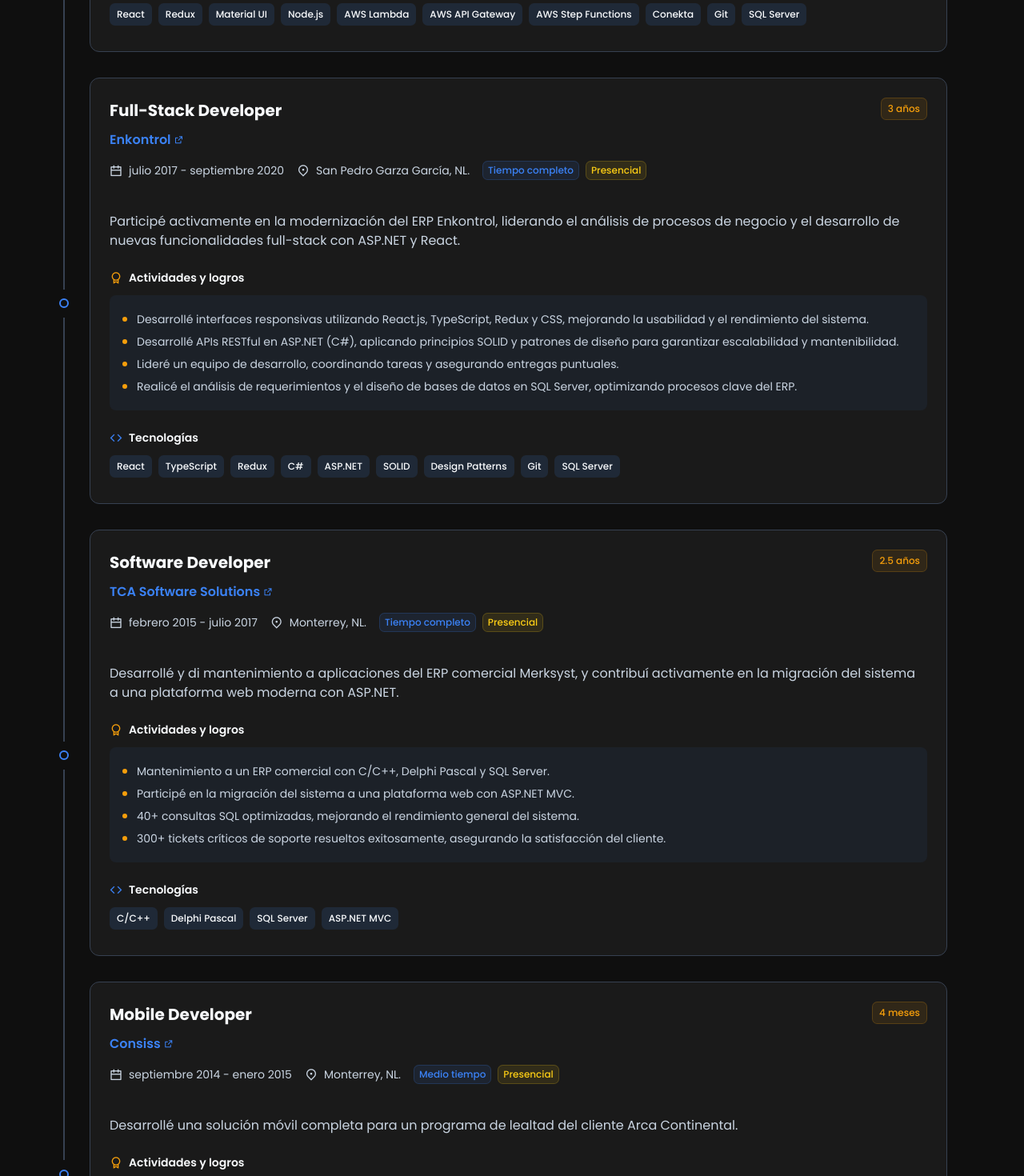
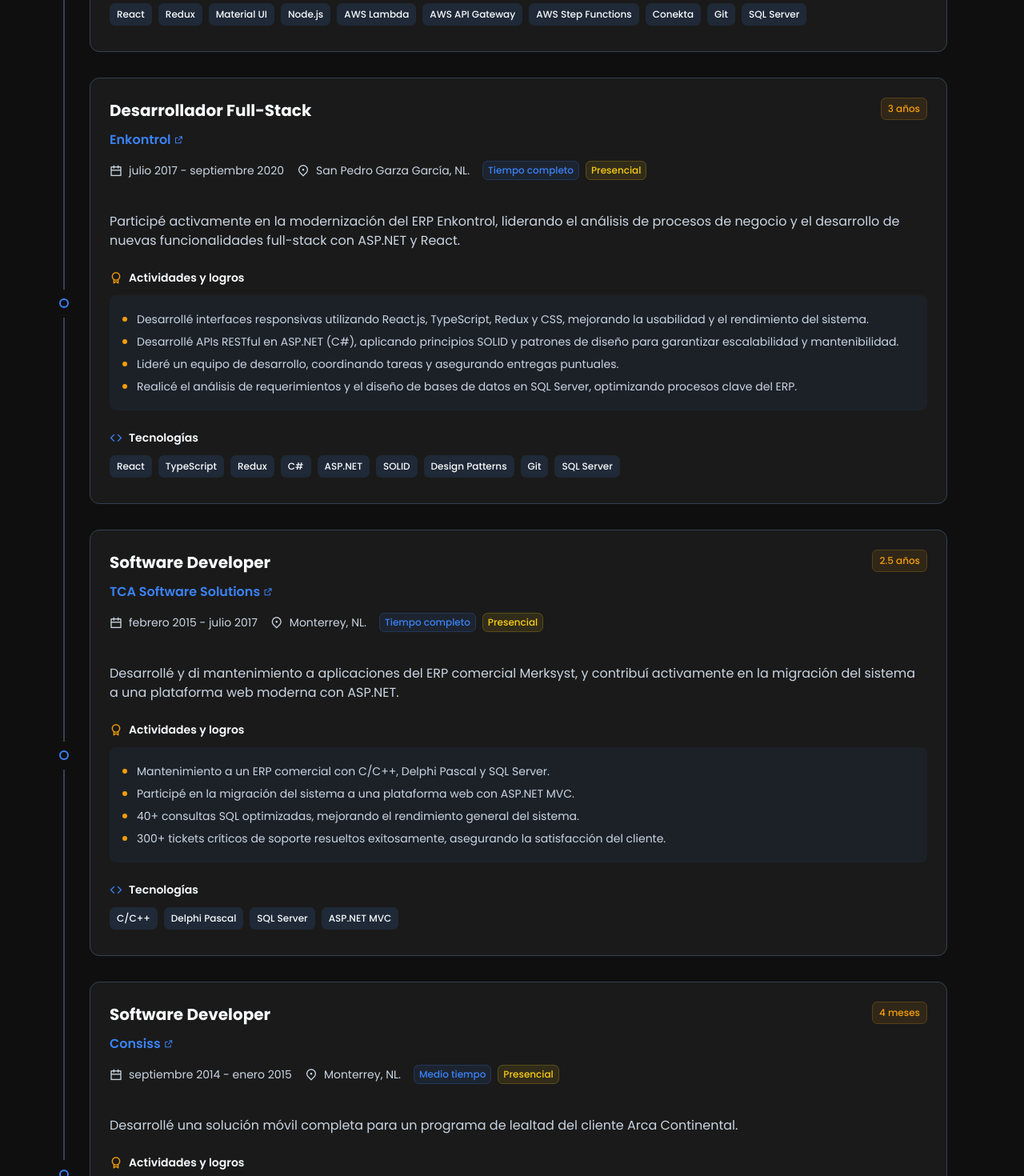
Before and after one commit to mau-dev-93/hmunoz-devsite, a React (Vite) app: page / in a window 1280 px wide. Shown: the part 2980-4450 px from the top of the page at 80% size. Built offline with nearby package versions, Linux system fonts and the light colour scheme; some icons are missing.

Commit message:
labels empresa

```diff
--- a/src/components/shared/ExperienceCard/ExperienceCard.jsx
+++ b/src/components/shared/ExperienceCard/ExperienceCard.jsx
@@ -1,4 +1,7 @@
 import PropTypes from 'prop-types';
+import { useTranslation } from 'react-i18next';
+
+// @mui/material
 import { Card, CardContent, Box, Typography, Stack, Paper } from "@mui/material";
 
 // components
@@ -6,14 +9,15 @@ import CustomChip from '../CustomChip/CustomChip';
 import HighlightList from '../HighlightList/HighlightList';
 
 const ExperienceCard = ({ title, duration, jobTitle, dateRange, location, employmentType, employmentLocation, companyUrl, isMobile, description, highlights = [], techStack = [] }) => {
-    const employmentLocationColor = employmentLocation === 'Remoto' ? 'secondary' : (employmentLocation === 'Híbrido' ? 'success' : 'warning');
+    const { t } = useTranslation("experience");
+    const employmentLocationColor = t(employmentLocation) === 'Remoto' ? 'secondary' : (t(employmentLocation) === 'Híbrido' ? 'success' : 'warning');
 
     return (
         <Card sx={{ borderRadius: 3, p: 1 }} variant='outlined'>
             <CardContent>
                 <Box display="flex" justifyContent="space-between" mb={isMobile ? 2 : 0.5} flexDirection={{ xs: 'column', sm: 'row' }} gap={1}>
                     <Box component="div">
-                        <Typography variant="h6" color="text.primary" fontWeight={700} gutterBottom={!isMobile}>{jobTitle}</Typography>
+                        <Typography variant="h6" color="text.primary" fontWeight={700} gutterBottom={!isMobile}>{t(jobTitle)}</Typography>
                         <Box
                             component="a"
                             href={companyUrl}
@@ -38,26 +42,26 @@ const ExperienceCard = ({ title, duration, jobTitle, dateRange, location, employ
                             <i className="ri-external-link-line" style={{ fontSize: 12, color: 'inherit' }} />
                         </Box>
                     </Box>
-                    <CustomChip label={`${duration}`} variant="outlined" size="medium" color="secondary" sx={{ width: 'fit-content', fontSize: 10 }} />
+                    <CustomChip label={`${t(duration)}`} variant="outlined" size="medium" color="secondary" sx={{ width: 'fit-content', fontSize: 10 }} />
                 </Box>
                 <Stack direction="row" mb={5} flexWrap="wrap" gap={2}>
                     <Box color="text.secondary" display="flex" alignItems="center" gap={0.5}>
                         <i className='ri-calendar-line' style={{ marginRight: 4 }}></i>
-                        <Typography variant="body2" color="text.secondary">{dateRange}</Typography>
+                        <Typography variant="body2" color="text.secondary">{t(dateRange)}</Typography>
                     </Box>
                     <Box color="text.secondary" display="flex" alignItems="center" gap={0.5}>
                         <i className='ri-map-pin-2-line' style={{ marginRight: 4 }}></i>
-                        <Typography variant="body2" color="text.secondary">{location}</Typography>
+                        <Typography variant="body2" color="text.secondary">{t(location)}</Typography>
                     </Box>
                     <Box gap={1} display="flex">
-                        <CustomChip label={employmentType} variant="outlined" color="primary" size="small" sx={{ fontSize: 10 }} />
-                        <CustomChip label={employmentLocation} variant="outlined" color={employmentLocationColor} size="small" sx={{ fontSize: 10 }} />
+                        <CustomChip label={t(employmentType)} variant="outlined" color="primary" size="small" sx={{ fontSize: 10 }} />
+                        <CustomChip label={t(employmentLocation)} variant="outlined" color={employmentLocationColor} size="small" sx={{ fontSize: 10 }} />
                     </Box>
                 </Stack>
-                <Typography variant={isMobile ? "body2" : "body1"} color="text.secondary" mb={3}>{description}</Typography>
+                <Typography variant={isMobile ? "body2" : "body1"} color="text.secondary" mb={3}>{t(description)}</Typography>
                 <Box color="secondary.main" display="flex" alignItems="center" gap={0.5} mb={1.5}>
                     <i className='ri-award-line' style={{ marginRight: 4 }}></i>
-                    <Typography variant="body2" color="text.primary" fontWeight={600}>Actividades y logros</Typography>
+                    <Typography variant="body2" color="text.primary" fontWeight={600}>{t("achievements_label")}</Typography>
                 </Box>
                 <Paper
                     variant="outlined"
@@ -70,11 +74,11 @@ const ExperienceCard = ({ title, duration, jobTitle, dateRange, location, employ
                         mb: 3
                     }}
                 >
-                    <HighlightList features={highlights} variant='body2' color="secondary.main" />
+                    <HighlightList features={highlights} format={(item) => t(item)} variant='body2' color="secondary.main" />
                 </Paper>
                 <Box color="primary.main" display="flex" alignItems="center" gap={0.5} mb={1.5}>
                     <i className='ri-code-line' style={{ marginRight: 4 }}></i>
-                    <Typography variant="body2" color="text.primary" fontWeight={600}>Tecnologías</Typography>
+                    <Typography variant="body2" color="text.primary" fontWeight={600}>{t("technologies_label")}</Typography>
                 </Box>
                 <Stack direction="row" flexWrap="wrap" gap={1}>
                     {techStack.map((tech, index) => (
--- a/src/components/shared/HighlightList/HighlightList.jsx
+++ b/src/components/shared/HighlightList/HighlightList.jsx
@@ -2,7 +2,7 @@ import PropTypes from "prop-types";
 import { List, ListItem, ListItemText, Typography } from "@mui/material";
 import { Box } from "@mui/system";
 
-const HighlightList = ({ features, color, variant, sx }) => {
+const HighlightList = ({ features, color, variant, format = null, sx }) => {
     return (
         <List dense disablePadding sx={{ ...sx }}>
             {features.map((feature, index) => (
@@ -18,7 +18,7 @@ const HighlightList = ({ features, color, variant, sx }) => {
                         }}
                     />
                     <ListItemText sx={{ lineHeight: "16px" }} primary={
-                        <Typography variant={variant} color="text.secondary">{feature}</Typography>
+                        <Typography variant={variant} color="text.secondary">{format ? format(feature) : feature}</Typography>
                     } />
                 </ListItem>
             ))}
--- a/src/data/experience.js
+++ b/src/data/experience.js
@@ -1,24 +1,24 @@
 export default [
     {
         "title": "Talisis",
-        "duration": "4 años",
-        "job_title": "Full-Stack Developer",
-        "date_range": "enero 2021 - diciembre 2024",
-        "location": "Monterrey, NL.",
-        "employment_type": "Tiempo completo",
-        "employment_location": "Híbrido",
-        "company_url": "https://www.talisis.com",
-        "description": "Lideré el desarrollo e-commerce de la plataforma educativa Talisis.com, diseñando soluciones full-stack con React, Node.js y AWS.",
+        "duration": "jobs.talisis.duration",
+        "job_title": "jobs.talisis.job_title",
+        "date_range": "jobs.talisis.date_range",
+        "location": "jobs.talisis.location",
+        "employment_type": "jobs.talisis.employment_type",
+        "employment_location": "jobs.talisis.employment_location",
+        "company_url": "https://www.jobs.talisis.com",
+        "description": "jobs.talisis.description",
         "highlights": [
-            "50,000+ usuarios activos utilizando los servicios de pagos.",
-            "$400,000+ MXN ingresos mensuales habilitados por el flujo de pagos.",
-            "Desarrollé interfaces responsivas con React.js, Redux y Material UI.",
-            "Diseñé arquitecturas serverless con AWS (Lambda, API Gateway, Step Functions y EventBridge) para transacciones seguras.",
-            "Desarrollé APIs REST en API Gateway de alto rendimiento, implementando tokens JWT y Lambda Authorizers.",
-            "Diseñé modelos de datos con dbdiagram.io y SQL Server, con encriptación de datos sensibles.",
-            "Aseguré la calidad del código mediante code reviews, testing y monitoreo de errores y logs con Sentry.",
-            "Documenté arquitecturas, procesos de pagos, modelos de datos y APIs en ClickUp y Postman.",
-            "Creé una aplicación de accesos con QR en 3 días para eventos masivos, con monitoreo en tiempo real.",
+           "jobs.talisis.highlights.point1",
+           "jobs.talisis.highlights.point2",
+           "jobs.talisis.highlights.point3",
+           "jobs.talisis.highlights.point4",
+           "jobs.talisis.highlights.point5",
+           "jobs.talisis.highlights.point6",
+           "jobs.talisis.highlights.point7",
+           "jobs.talisis.highlights.point8",
+           "jobs.talisis.highlights.point9",
         ],
         "tech_stack": [
             "React",
@@ -35,19 +35,19 @@ export default [
     },
     {
         "title": "Enkontrol",
-        "duration": "3 años",
-        "job_title": "Full-Stack Developer",
-        "date_range": "julio 2017 - septiembre 2020",
-        "location": "San Pedro Garza García, NL.",
-        "employment_type": "Tiempo completo",
-        "employment_location": "Presencial",
-        "company_url": "https://www.enkontrol.com",
-        "description": "Participé activamente en la modernización del ERP Enkontrol, liderando el análisis de procesos de negocio y el desarrollo de nuevas funcionalidades full-stack con ASP.NET y React.",
+        "duration": "jobs.enkontrol.duration",
+        "job_title": "jobs.enkontrol.job_title",
+        "date_range": "jobs.enkontrol.date_range",
+        "location": "jobs.enkontrol.location",
+        "employment_type": "jobs.enkontrol.employment_type",
+        "employment_location": "jobs.enkontrol.employment_location",
+        "company_url": "https://www.jobs.enkontrol.com",
+        "description": "jobs.enkontrol.description",
         "highlights": [
-            "Desarrollé interfaces responsivas utilizando React.js, TypeScript, Redux y CSS, mejorando la usabilidad y el rendimiento del sistema.",
-            "Desarrollé APIs RESTful en ASP.NET (C#), aplicando principios SOLID y patrones de diseño para garantizar escalabilidad y mantenibilidad.",
-            "Lideré un equipo de desarrollo, coordinando tareas y asegurando entregas puntuales.",
-            "Realicé el análisis de requerimientos y el diseño de bases de datos en SQL Server, optimizando procesos clave del ERP."
+            "jobs.enkontrol.highlights.point1",
+            "jobs.enkontrol.highlights.point2",
+            "jobs.enkontrol.highlights.point3",
+            "jobs.enkontrol.highlights.point4"
         ],
         "tech_stack": [
             "React",
@@ -63,19 +63,19 @@ export default [
     },
     {
         "title": "TCA Software Solutions",
-        "duration": "2.5 años",
-        "job_title": "Software Developer",
-        "date_range": "febrero 2015 - julio 2017",
-        "location": "Monterrey, NL.",
-        "employment_type": "Tiempo completo",
-        "employment_location": "Presencial",
-        "company_url": "https://www.tca.com",
-        "description": "Desarrollé y di mantenimiento a aplicaciones del ERP comercial Merksyst, y contribuí activamente en la migración del sistema a una plataforma web moderna con ASP.NET.",
+        "duration": "jobs.tca.duration",
+        "job_title": "jobs.tca.job_title",
+        "date_range": "jobs.tca.date_range",
+        "location": "jobs.tca.location",
+        "employment_type": "jobs.tca.employment_type",
+        "employment_location": "jobs.tca.employment_location",
+        "company_url": "https://www.jobs.tca.com",
+        "description": "jobs.tca.description",
         "highlights": [
-            "Mantenimiento a un ERP comercial con C/C++, Delphi Pascal y SQL Server.",
-            "Participé en la migración del sistema a una plataforma web con ASP.NET MVC.",
-            "40+ consultas SQL optimizadas, mejorando el rendimiento general del sistema.",
-            "300+ tickets críticos de soporte resueltos exitosamente, asegurando la satisfacción del cliente."
+            "jobs.tca.highlights.point1",
+            "jobs.tca.highlights.point2",
+            "jobs.tca.highlights.point3",
+            "jobs.tca.highlights.point4"
         ],
         "tech_stack": [
             "C/C++",
@@ -86,18 +86,18 @@ export default [
     },
     {
         "title": "Consiss",
-        "duration": "4 meses",
-        "job_title": "Mobile Developer",
-        "date_range": "septiembre 2014 - enero 2015",
-        "location": "Monterrey, NL.",
-        "employment_type": "Medio tiempo",
-        "employment_location": "Presencial",
-        "company_url": "https://www.consiss.com",
-        "description": "Desarrollé una solución móvil completa para un programa de lealtad del cliente Arca Continental.",
+        "duration": "jobs.consiss.duration",
+        "job_title": "jobs.consiss.job_title",
+        "date_range": "jobs.consiss.date_range",
+        "location": "jobs.consiss.location",
+        "employment_type": "jobs.consiss.employment_type",
+        "employment_location": "jobs.consiss.employment_location",
+        "company_url": "https://www.jobs.consiss.com",
+        "description": "jobs.consiss.description",
         "highlights": [
-            "Desarrollé una aplicación de lealtad nativa para Android utilizando Java.",
-            "Implementé el backend de la aplicación con ASP.NET Web API (C#).",
-            "Desarrollé un panel administrativo web para la gestión de usuarios y recompensas."
+            "jobs.consiss.highlights.point1",
+            "jobs.consiss.highlights.point2",
+            "jobs.consiss.highlights.point3"
         ],
         "tech_stack": [
             "Java",
--- a/src/locales/es/experience.json
+++ b/src/locales/es/experience.json
@@ -1,4 +1,72 @@
 {
     "section_title": "Experiencia <strong>Profesional</strong>",
-    "section_description": "Más de 10 años construyendo soluciones de software escalables y de alto impacto."
+    "section_description": "Más de 10 años construyendo soluciones de software escalables y de alto impacto.",
+    "achievements_label": "Actividades y logros",
+    "technologies_label": "Tecnologías",
+    "jobs": {
+        "talisis": {
+            "duration": "4 años",
+            "job_title": "Desarrollador Full-Stack",
+            "date_range": "enero 2021 - diciembre 2024",
+            "location": "Monterrey, NL.",
+            "employment_type": "Tiempo completo",
+            "employment_location": "Híbrido",
+            "description": "Lideré el desarrollo e-commerce de la plataforma educativa Talisis.com, diseñando soluciones full-stack con React, Node.js y AWS.",
+            "highlights": {
+                "point1": "50,000+ usuarios activos utilizando los servicios de pagos.",
+                "point2": "$400,000+ MXN ingresos mensuales habilitados por el flujo de pagos.",
+                "point3": "Desarrollé interfaces responsivas con React.js, Redux y Material UI.",
+                "point4": "Diseñé arquitecturas serverless con AWS (Lambda, API Gateway, Step Functions y EventBridge) para transacciones seguras.",
+                "point5": "Desarrollé APIs REST en API Gateway de alto rendimiento, implementando tokens JWT y Lambda Authorizers.",
+                "point6": "Diseñé modelos de datos con dbdiagram.io y SQL Server, con encriptación de datos sensibles.",
+                "point7": "Aseguré la calidad del código mediante code reviews, testing y monitoreo de errores y logs con Sentry.",
+                "point8": "Documenté arquitecturas, procesos de pagos, modelos de datos y APIs en ClickUp y Postman.",
+                "point9": "Creé una aplicación de accesos con QR en 3 días para eventos masivos, con monitoreo en tiempo real."
+            }
+        },
+        "enkontrol": {
+            "duration": "3 años",
+            "job_title": "Desarrollador Full-Stack",
+            "date_range": "julio 2017 - septiembre 2020",
+            "location": "San Pedro Garza García, NL.",
+            "employment_type": "Tiempo completo",
+            "employment_location": "Presencial",
+            "description": "Participé activamente en la modernización del ERP Enkontrol, liderando el análisis de procesos de negocio y el desarrollo de nuevas funcionalidades full-stack con ASP.NET y React.",
+            "highlights": {
+                "point1": "Desarrollé interfaces responsivas utilizando React.js, TypeScript, Redux y CSS, mejorando la usabilidad y el rendimiento del sistema.",
+                "point2": "Desarrollé APIs RESTful en ASP.NET (C#), aplicando principios SOLID y patrones de diseño para garantizar escalabilidad y mantenibilidad.",
+                "point3": "Lideré un equipo de desarrollo, coordinando tareas y asegurando entregas puntuales.",
+                "point4": "Realicé el análisis de requerimientos y el diseño de bases de datos en SQL Server, optimizando procesos clave del ERP."
+            }
+        },
+        "tca": {
+            "duration": "2.5 años",
+            "job_title": "Software Developer",
+            "date_range": "febrero 2015 - julio 2017",
+            "location": "Monterrey, NL.",
+            "employment_type": "Tiempo completo",
+            "employment_location": "Presencial",
+            "description": "Desarrollé y di mantenimiento a aplicaciones del ERP comercial Merksyst, y contribuí activamente en la migración del sistema a una plataforma web moderna con ASP.NET.",
+            "highlights": {
+                "point1": "Mantenimiento a un ERP comercial con C/C++, Delphi Pascal y SQL Server.",
+                "point2": "Participé en la migración del sistema a una plataforma web con ASP.NET MVC.",
+                "point3": "40+ consultas SQL optimizadas, mejorando el rendimiento general del sistema.",
+                "point4": "300+ tickets críticos de soporte resueltos exitosamente, asegurando la satisfacción del cliente."
+            }
+        },
+        "consiss": {
+            "duration": "4 meses",
+            "job_title": "Software Developer",
+            "date_range": "septiembre 2014 - enero 2015",
+            "location": "Monterrey, NL.",
+            "employment_type": "Medio tiempo",
+            "employment_location": "Presencial",
+            "description": "Desarrollé una solución móvil completa para un programa de lealtad del cliente Arca Continental.",
+            "highlights": {
+                "point1": "Desarrollé una aplicación de lealtad nativa para Android utilizando Java.",
+                "point2": "Implementé el backend de la aplicación con ASP.NET Web API (C#).",
+                "point3": "Desarrollé un panel administrativo web para la gestión de usuarios y recompensas."
+            }
+        }
+    }
 }
```
